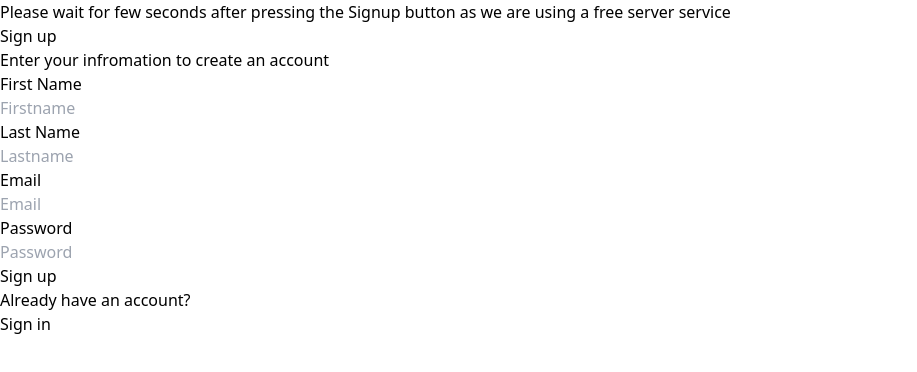
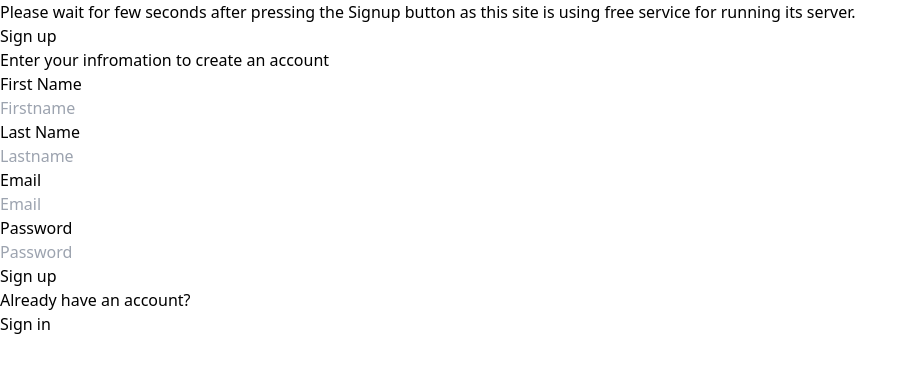
Before and after one commit to abhisheks7070/payment-app, a React (Vite) app in the folder frontend/: page / in a window 1280 px wide. Shown: the top 372 px of the page, without its empty margins (0-917 px from the left). Built offline with nearby package versions, Linux system fonts and the light colour scheme.

Commit message:
note added

```diff
--- a/frontend/src/pages/Signin.jsx
+++ b/frontend/src/pages/Signin.jsx
@@ -18,7 +18,7 @@ export const Signin = () => {
 
     return <div className="bg-slate-300 h-screen flex justify-center">
     <div className="flex flex-col justify-center">
-    <div className="flex text-red-500">Please wait for few seconds after pressing the Signin button as we are using a free server service.</div>
+    <div className="flex text-red-500">Please wait for few seconds after pressing the Signin button as this site is using free service for running its server.</div>
 
       <div className="rounded-lg bg-white w-80 text-center p-2 h-max px-4">
         <Heading label={"Sign in"} />
--- a/frontend/src/pages/Signup.jsx
+++ b/frontend/src/pages/Signup.jsx
@@ -18,7 +18,7 @@ export const Signup = () => {
 
   return <div className="bg-slate-300 h-screen flex justify-center">
     <div className="flex flex-col justify-center">
-    <div className="flex text-red-500">Please wait for few seconds after pressing the Signup button as we are using a free server service</div>
+    <div className="flex text-red-500">Please wait for few seconds after pressing the Signup button as this site is using free service for running its server.</div>
 
       <div className="rounded-lg bg-white w-80 text-center p-2 h-max px-4">
         <Heading label={"Sign up"} />
```
